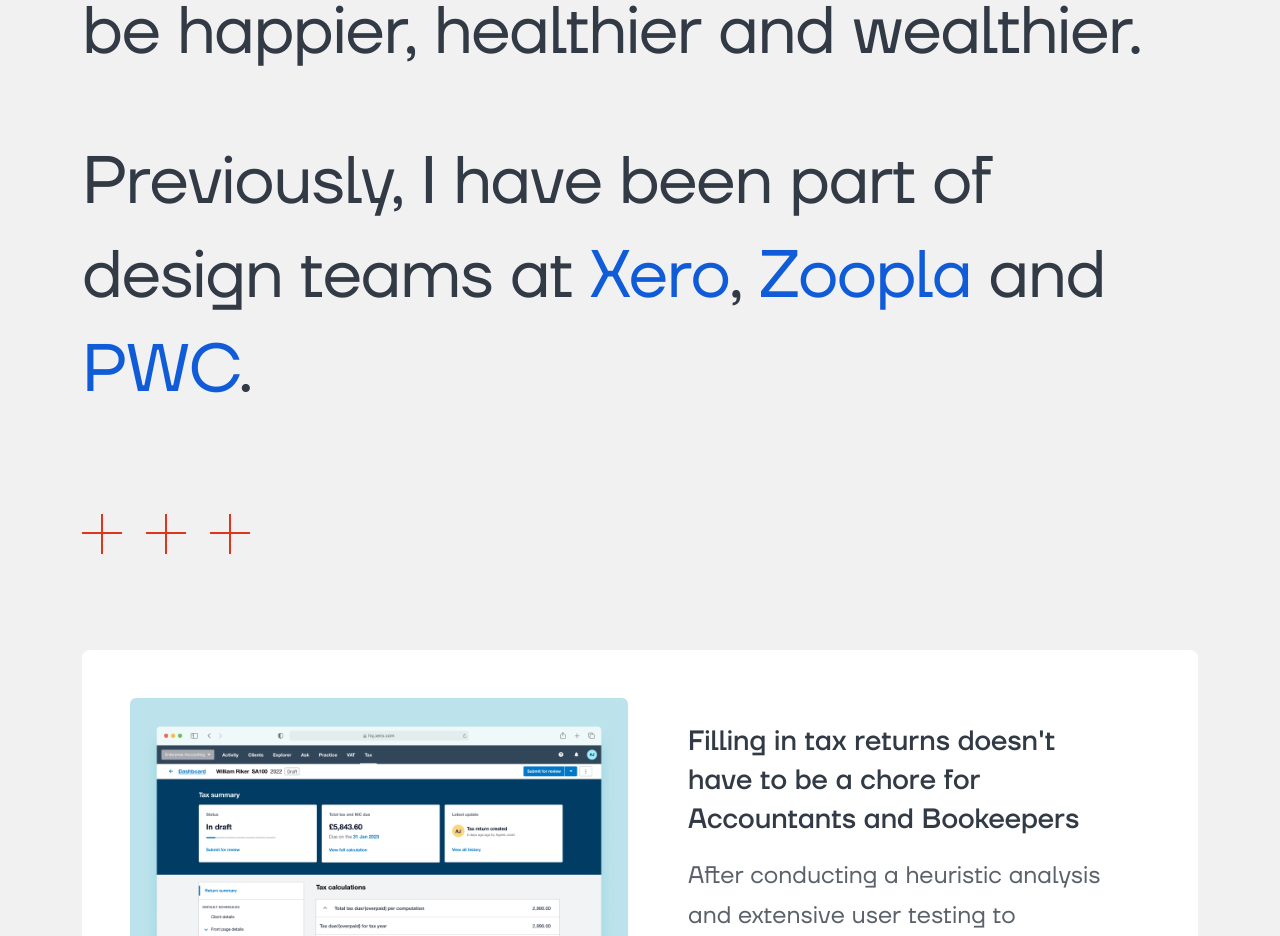
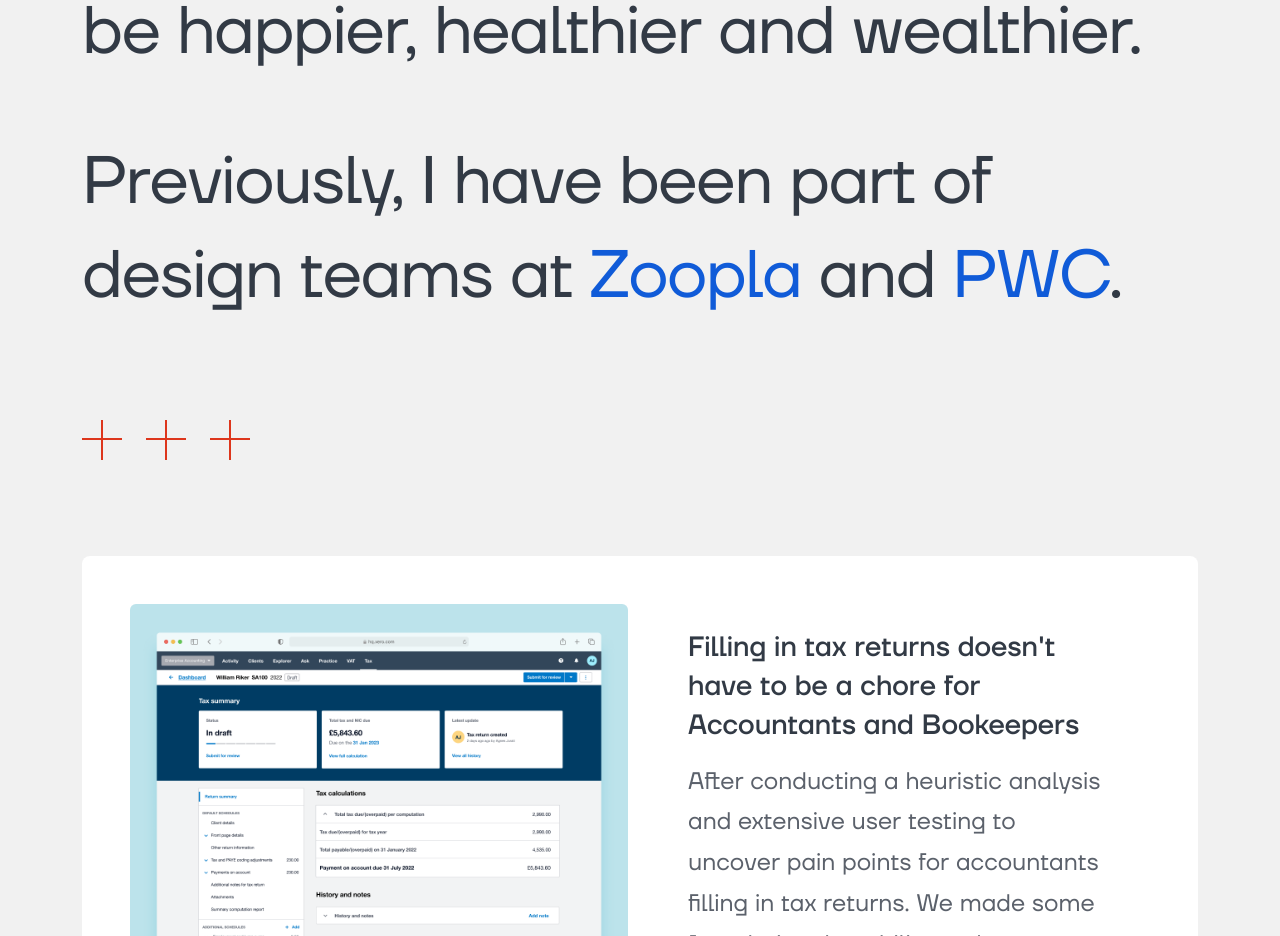
Before and after one commit to InteractionJackson/interactionjackson.github.io, a plain HTML site: page index.html in a window 1280 px wide. Shown: the part 1020-1956 px from the top of the page. Drawn offline with nearby package versions, Linux system fonts and the light colour scheme; a small style sheet from the web is missing; files whose address does not match are found by name.

Commit message:
Removing silly mistake

```diff
--- a/index.html
+++ b/index.html
@@ -68,7 +68,7 @@
           </svg>
         </div>
       <h2 class="py-5">The focus of my design work lies in applying behavioural insights to digital products that help humans be happier, healthier and wealthier.</h2>
-      <h2 class="">Previously, I have been part of design teams at <a target="_blank" href="https://www.xero.com/uk/">Xero</a>, <a target="_blank" href="https://www.zoopla.co.uk/">Zoopla</a> and <a target="_blank" href="https://www.pwc.co.uk/">PWC</a>.</h2>
+      <h2 class="">Previously, I have been part of design teams at <!--<a target="_blank" href="https://www.xero.com/uk/">Xero</a>,--> <a target="_blank" href="https://www.zoopla.co.uk/">Zoopla</a> and <a target="_blank" href="https://www.pwc.co.uk/">PWC</a>.</h2>
 
     </div>
   </div>
```
